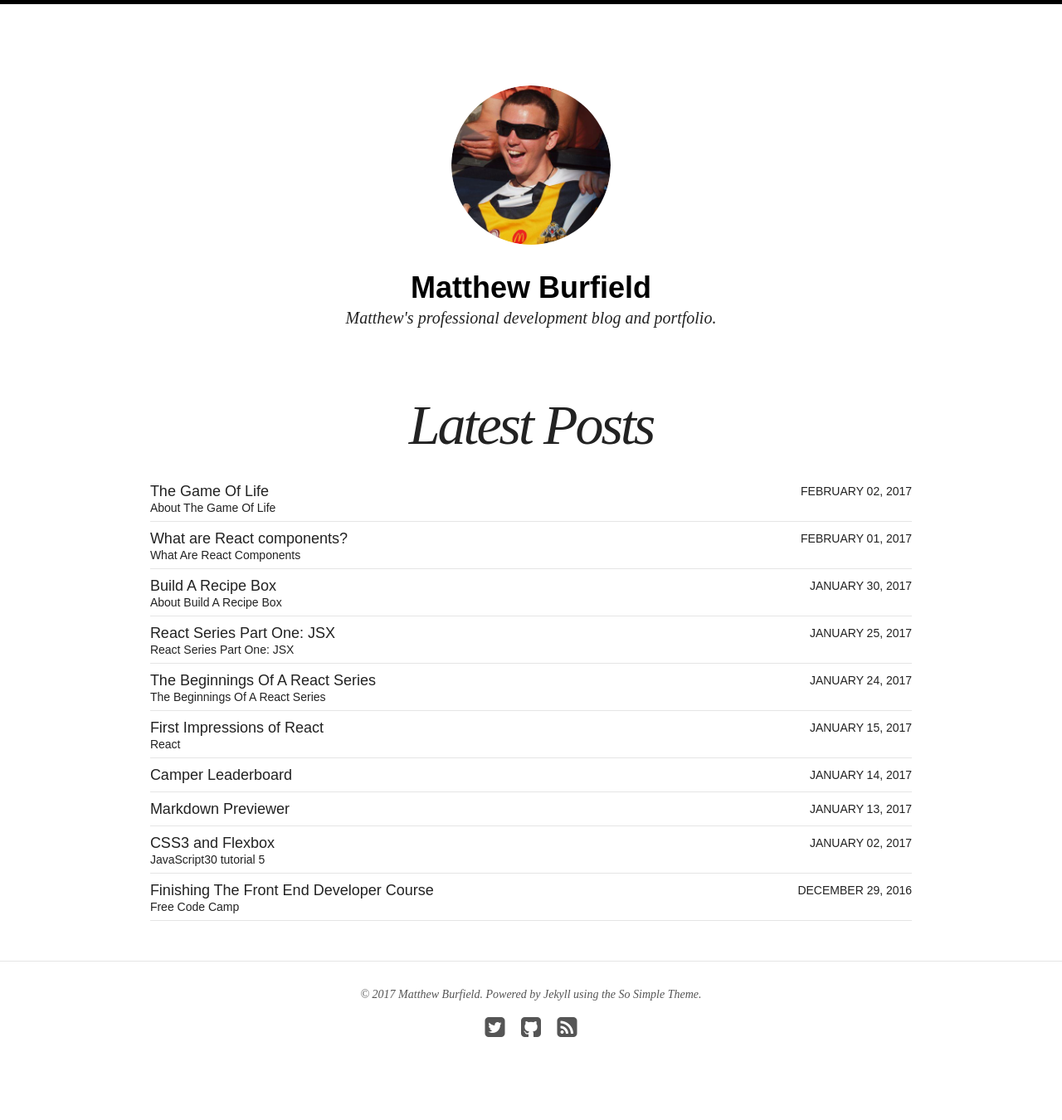
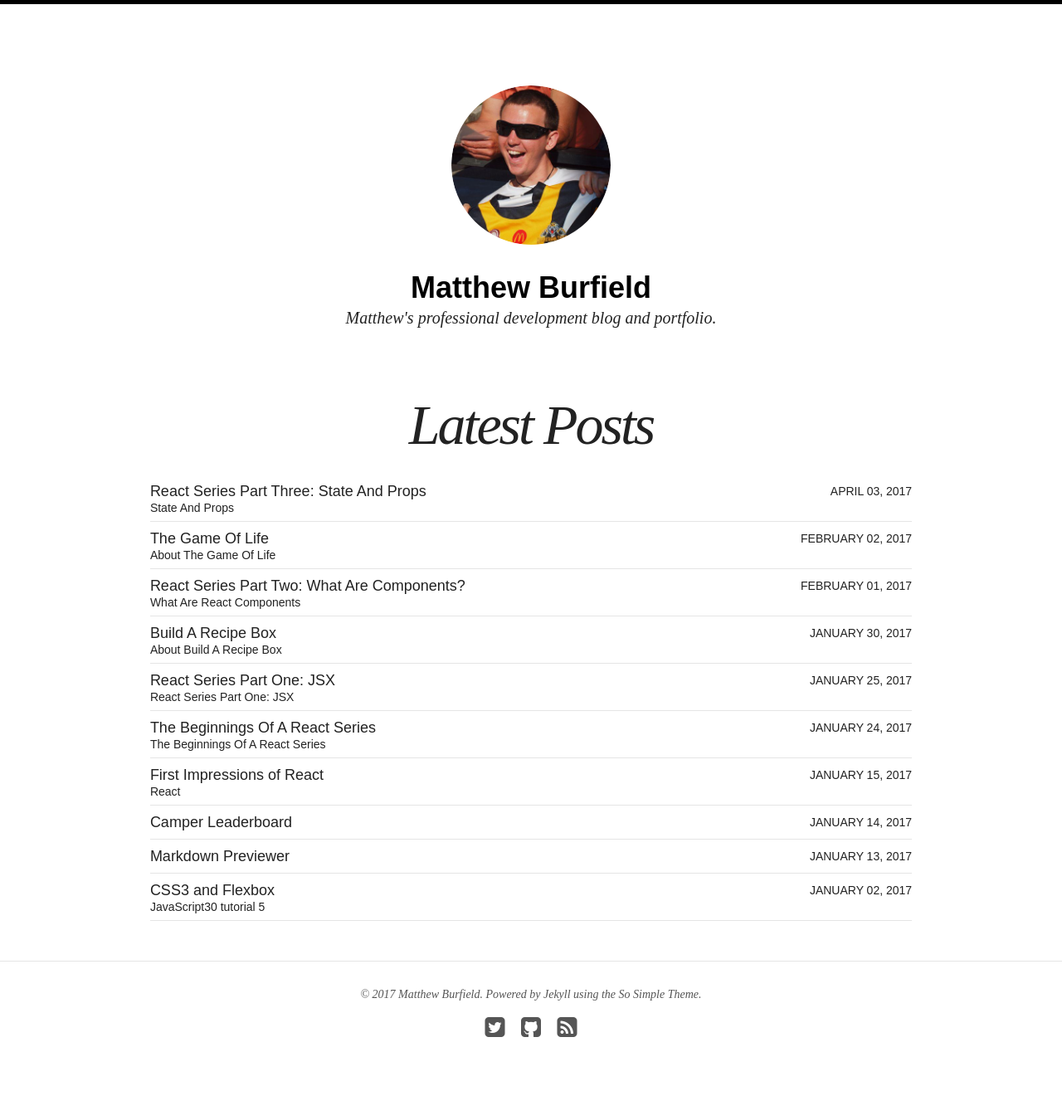
Before and after one commit to Matthew-Burfield/Matthew-Burfield.github.io-old, a Jekyll site: the page built from index.html, in a window 1280 px wide. Shown: the whole page at 83% size. Built offline with Jekyll 4.4.1, drawn with Linux system fonts in a browser that asks for light colours; nearby versions of some CDN libraries; some of the changed lines change nothing that is shown.

Commit message:
New post

````diff
--- a/_posts/blog/2017-02-01-what-are-react-components.markdown
+++ b/_posts/blog/2017-02-01-react-series-part-two-components.markdown
@@ -1,6 +1,6 @@
 ---
 layout: post
-title:  "What are React components?"
+title:  "React Series Part Two: What Are Components?"
 modified:
 categories: blog
 excerpt:
--- /dev/null
+++ b/_posts/blog/2017-04-03-react-series-part-three-state-and-props.markdown
@@ -0,0 +1,178 @@
+---
+layout: post
+title:  "React Series Part Three: State And Props"
+modified:
+categories: blog
+excerpt:
+tags: [JavaScript,React]
+image:
+date:   2017-04-03 6:02:16
+---
+### State And Props
+
+Similarly to what we covered in the first two posts of this react series, JSX and Components; State and Props are a critical part of the React ecosystem. And you will no doubt need to handle these concepts even with your very first React application.
+
+Before going into detail about the differences, and how the two work together, let's first cover the commonalities. What are the common denominators between State and Props?
+
+1. state and props are both just **plain JavaScript objects**
+
+You'll see in the examples below that there is nothing special about State and Props from a JavaScript perspective. They aren't anything special or new to the language, they're only objects!
+
+2. Changes to state and props both **trigger a re-render** of your component.
+
+I use the word *changes* loosely here, we'll cover this in more detail later.
+
+So with the commonalities out of the way, let's get stuck into the specifics!
+
+### Props
+
+# TL;DR
+
+Props are just the properties that are passed to a component. While props can't be changed from inside a component, new values for props can be passed into components from their parent components.
+
+
+What does props even mean? Is props a special/reserved word?
+
+Nope, in the React ecosystem, props is just cool-kid speak for properties. Props are just the properties that get passed into your functions.
+
+Take this example from the [official React docs](https://facebook.github.io/react/docs/components-and-props.html#rendering-a-component)
+
+```javascript
+function Welcome(props) {
+  return <h1>Hello, {props.name}</h1>;
+}
+
+const element = <Welcome name="Sara" />;
+
+ReactDOM.render(
+  element,
+  document.getElementById('root')
+);
+```
+
+Firstly, we can see a stateless components called Welcome. We all ready know about stateless components from this post.
+
+The stateless component accepts a parameter called props, which is then used to display a name, via `props.name`.
+
+Second, we're assigning some JSX to the constant `element`. The JSX has the `<Welcome />` tag, and is passing in a property called `name`, with the value "Sara".
+
+This is how we pass props to components. Simply adding the property to the component in JSX. Note that in this case, the `name` property is set to the hard coded string "Sara", but we could just as easily pass in a variable, or state, or the parent's components props. I'll cover some of those other scenarios in a second, they aren't complicated.
+
+Lastly, `element` is rendered to the screen using the ReactDOM render method. You pass it in some JSX, in this case, the JSX referenced by the `element` constant, and the element in the DOM you want to append the React components to. In this case, it's an element with an id of "root".
+
+
+## State
+
+In React, state is what holds all your application's data information and can be passed down to child components as props.
+
+Let's see that in action!
+
+```javascript
+class CounterContainer extends React.Component {
+  constructor() {
+    super();
+    this.state = {
+      counter: 0,
+    };
+    this.increaseCounter = this.increaseCounter.bind(this);
+  }
+
+  increaseCounter() {
+    this.setState(prevState => {
+      return {
+        counter: prevState.counter + 1,
+      };
+    });
+  }
+
+  render() {
+    <button text="Click to increase counter" onClick={increaseCounter} />
+    <DisplayText counter={this.state.counter} />
+  }
+}
+
+const DisplayText = props =>
+  <div>The current counter value is {props.counter}</div>;
+```
+
+Soooo, what's quite a bit more code than last time, but there's nothing special going on here. Let's break it down!
+
+## The components
+
+We're looking at two components
+
+```javascript
+class CounterContainer extends React.Component {
+}
+
+const DisplayText = props =>
+```
+
+We've seen these before, the first, `CounterContainer`, is a stateful components, and the second, `DisplayText`, is a stateless component. Nothing new.
+
+
+## The functions
+
+Secondly, the `CounterContainer` component has three functions, `constructor()`, `increaseCounter()` and `render()`.
+
+# constructor
+
+constructor is called when the component is being initialized. Typically here you'll see a call to the `super()` function followed by initalizing the component state.
+
+Remember, that state is just an object, there's nothing overly special about it. So here we're setting
+
+```javascript
+this.state = {
+  counter: 0,
+};
+```
+
+# increaseCounter
+
+In increaseCounter, all we want to do in increase the counter value in state.
+React helps us to update state by providing us with the `setState` function.
+
+The reason we have access to `setState`, as well as some lifecycle methods that we'll cover in another post, is because our CounterContainer class is extending React.Component.
+
+If you want to update your component's state (and you aren't using flux), then you need to use setState. This is because React has a few things happening behind the scenes to make sure components get re-rendered when state changes.
+
+You may be tempted to mutate the state directly, i.e.
+
+```javascript
+this.state.counter += 1;
+```
+
+**Don't do this.** React won't know that the state has changed and your components won't be re-rendered.
+
+The other thing I often see, is not using the `prevState` variable.
+
+You might see examples on the internet like this:
+
+```javascript
+this.setState({
+  counter: this.state.counter + 1,
+});
+```
+
+**Don't do this either.** React updates your state in an asynchronous nature to be efficient. And updating your state in this way, while it won't throw any errors, doesn't take into account the asynchronous nature of how state is updated, and you could end up with weird side effects.
+
+That's no different from defining and other simple object with a counter property anywhere else in JavaScript. The inialization is the only place you will ever set a value to `this.state` directly. To update the state later in the component lifecycle, you'll use the setState function.
+
+State is immutable (although this isn't enforced by React). Which means that it can't be updated or modified. Instead, you should make a new object that is a clone of the current state, modify that, and then override the old state with the new state.
+
+React gives a helper function to do this. The `setState()` function takes an object, and will update the state without mutating it.
+
+# render
+
+Render is the final function inside the CounterContainer class. React will call the render function when the component is first mounted, or needs to be re-rendered due to state changes.
+
+In this case, we're rendering a simple button which will call our `increaseCounter()` function when it's clicked, and the DisplayText stateless component.
+
+Notice how we have the counter property, and pass in `this.state.counter` as the value? This is how we pass **props** from one component (CounterContainer) to another component (DisplayText).
+
+I told you it was easy, just pass in whatever properties you want.
+
+
+## It all comes together!
+
+So there we have it! We have a stateful component which initializes our state, and defines the function to update the counter value in our state via the setState method. And then passes that value to the DisplayText component via props in order to display it.
````
